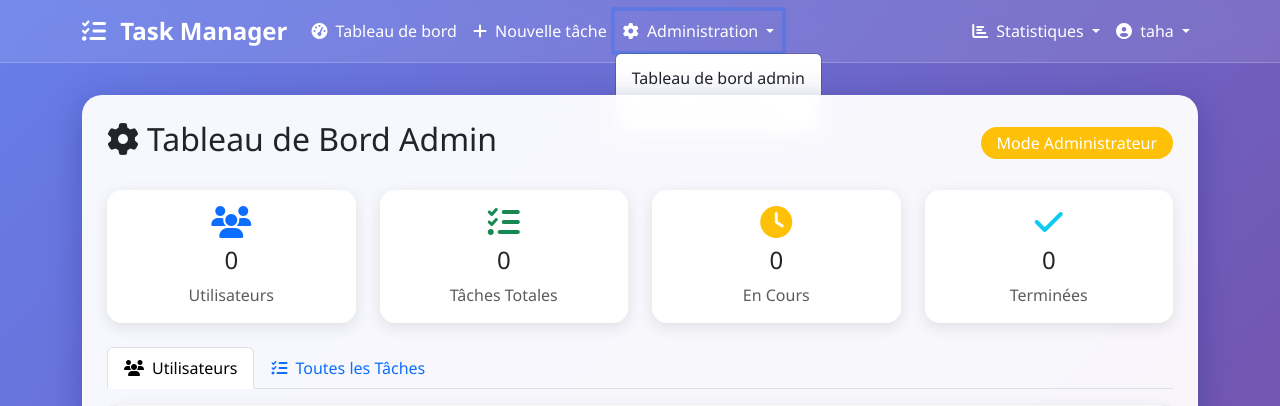
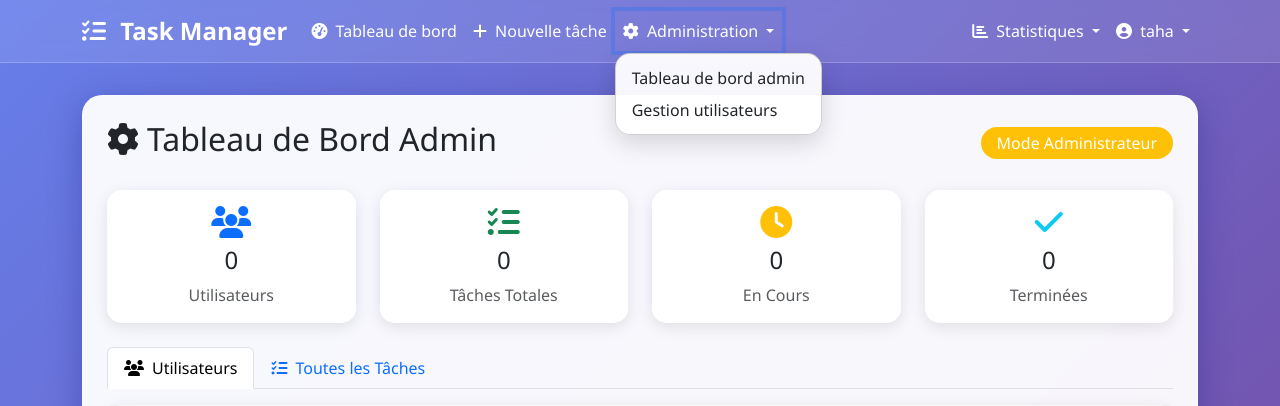
Before and after one commit to tahabk02/flask_crud, a Flask app: page /admin in a window 1280 px wide, after a click on "Administration". Shown: the top 406 px of the page. Run offline with Flask 3, Linux system fonts and the light colour scheme; a user stored in the database is signed in; some libraries are stand-ins or nearby versions.

Commit message:
Mettre à jour code avec dernières modifications

```diff
--- a/templates/base.html
+++ b/templates/base.html
@@ -44,22 +44,51 @@
         font-size: 1.5rem;
       }
 
+      /* Navbar fixe ou sticky fawk page w z-index kbir */
       .navbar {
+          position: sticky; /* ou fixed ila bghiti tb9a fawk lpage daba */
+          top: 0;
+          z-index: 1000; /* katkhlli navbar w dropdown fawk contenu */
           backdrop-filter: blur(10px);
           background: rgba(255, 255, 255, 0.1) !important;
           border-bottom: 1px solid rgba(255, 255, 255, 0.2);
+          transition: all 0.3s ease;
       }
 
+      /* Dropdown menu fawk contenu */
+      .navbar-nav .dropdown-menu {
+          z-index: 1050; /* yb9a fawk les cards w sections */
+          backdrop-filter: blur(15px);
+          background: rgba(255, 255, 255, 0.95);
+          border-radius: 15px;
+          box-shadow: 0 8px 25px rgba(0, 0, 0, 0.15);
+          transition: all 0.3s ease;
+      }
+
+      /* Smooth hover effect li kaytl3 li lnav link */
       .navbar-nav .nav-link {
           color: white !important;
           font-weight: 500;
           transition: all 0.3s ease;
       }
 
-      .navbar-nav .nav-link:hover {
+      .navbar-nav .nav-link:hover,
+      .navbar-nav .dropdown-toggle:hover {
           color: #fbbf24 !important;
           transform: translateY(-2px);
       }
+
+      /* Dropdown menu items hover */
+      .navbar-nav .dropdown-item {
+          transition: all 0.3s ease;
+      }
+
+      .navbar-nav .dropdown-item:hover {
+          background: rgba(79, 70, 229, 0.1);
+          color: var(--primary-color) !important;
+          transform: translateX(5px);
+      }
+
 
       .container-main {
         background: rgba(255, 255, 255, 0.95);
```
Also changed, not shown: instance/task_manager.db. Lines whose indentation alone changed are shown as unchanged.
